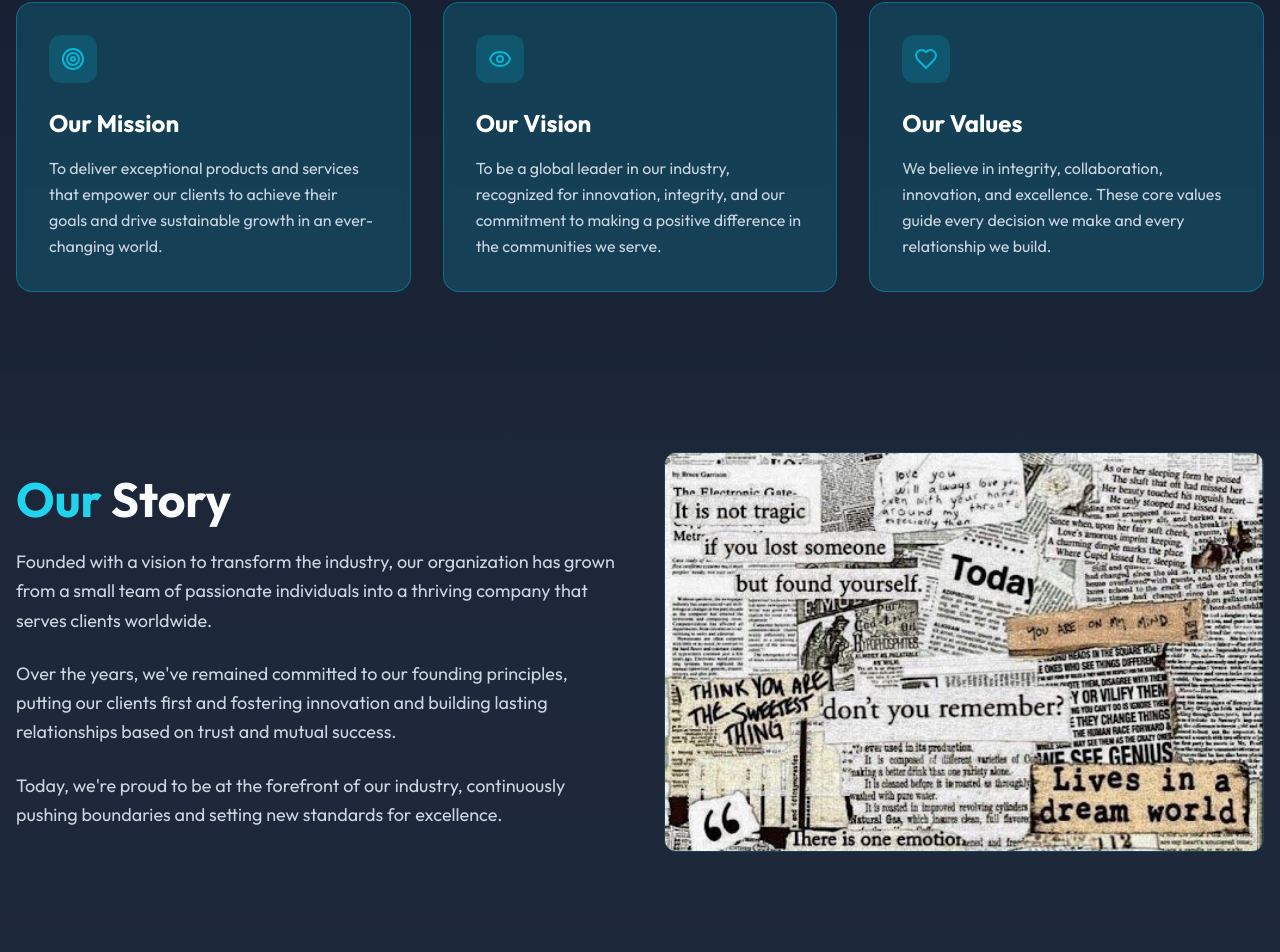
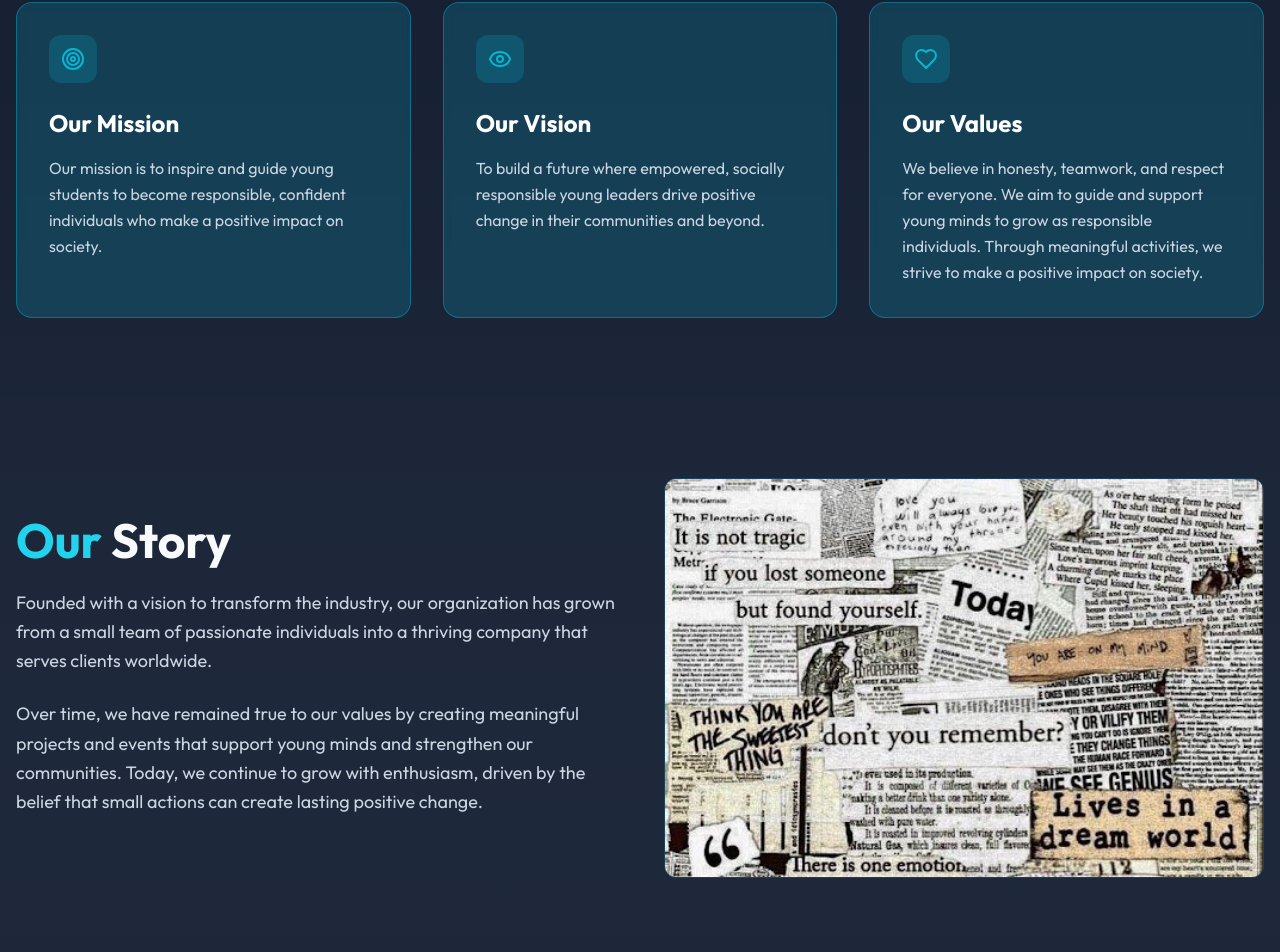
Before and after one commit to ausdav-org/ausdav, a React (Vite) app: page /about in a window 1280 px wide. Shown: the part 878-1830 px from the top of the page. Built offline with nearby package versions, Linux system fonts and the light colour scheme; no server answers; the database is empty.

Commit message:
Update on vision mission story

```diff
--- a/src/pages/AboutPage.tsx
+++ b/src/pages/AboutPage.tsx
@@ -24,7 +24,7 @@ const AboutPage: React.FC = () => {
       title: language === "en" ? "Our Mission" : "எங்கள் நோக்கம்",
       content:
         language === "en"
-          ? "To deliver exceptional products and services that empower our clients to achieve their goals and drive sustainable growth in an ever-changing world."
+          ? "Our mission is to inspire and guide young students to become responsible, confident individuals who make a positive impact on society."
           : "எங்கள் கிளையன்டுகளுக்கு ஆற்றல் சேர்க்கும் மிகச்சிறந்த பொருட்கள் மற்றும் சேவைகளை வழங்குவது.",
       color: "bg-cyan-500/20",
       icon_color: "text-cyan-500",
@@ -34,7 +34,7 @@ const AboutPage: React.FC = () => {
       title: language === "en" ? "Our Vision" : "எங்கள் பார்வை",
       content:
         language === "en"
-          ? "To be a global leader in our industry, recognized for innovation, integrity, and our commitment to making a positive difference in the communities we serve."
+          ? "To build a future where empowered, socially responsible young leaders drive positive change in their communities and beyond."
           : "நம் தொழிலில் ஒரு உலகளாவிய தலைவராக இருப்பது.",
       color: "bg-cyan-500/20",
       icon_color: "text-cyan-500",
@@ -44,7 +44,7 @@ const AboutPage: React.FC = () => {
       title: language === "en" ? "Our Values" : "எங்கள் மதிப்புகள்",
       content:
         language === "en"
-          ? "We believe in integrity, collaboration, innovation, and excellence. These core values guide every decision we make and every relationship we build."
+          ? "We believe in honesty, teamwork, and respect for everyone. We aim to guide and support young minds to grow as responsible individuals. Through meaningful activities, we strive to make a positive impact on society."
           : "மு誠誠integrity, collaboration, innovation மற்றும் excellence.",
       color: "bg-cyan-500/20",
       icon_color: "text-cyan-500",
@@ -174,13 +174,8 @@ const AboutPage: React.FC = () => {
               </p>
               <p className="text-slate-300 text-lg leading-relaxed mb-6">
                 {language === "en"
-                  ? "Over the years, we've remained committed to our founding principles, putting our clients first and fostering innovation and building lasting relationships based on trust and mutual success."
+                  ? "Over time, we have remained true to our values by creating meaningful projects and events that support young minds and strengthen our communities. Today, we continue to grow with enthusiasm, driven by the belief that small actions can create lasting positive change."
                   : "நாங்கள் நமது கிளையன்டுகளுக்கு சிறந்த சேவை வழங்க உறுதிபட்டுள்ளோம்."}
-              </p>
-              <p className="text-slate-300 text-lg leading-relaxed">
-                {language === "en"
-                  ? "Today, we're proud to be at the forefront of our industry, continuously pushing boundaries and setting new standards for excellence."
-                  : "இன்று நாங்கள் தொழிலில் முன்னணியில் இருக்கிறோம்."}
               </p>
             </motion.div>
 
```
